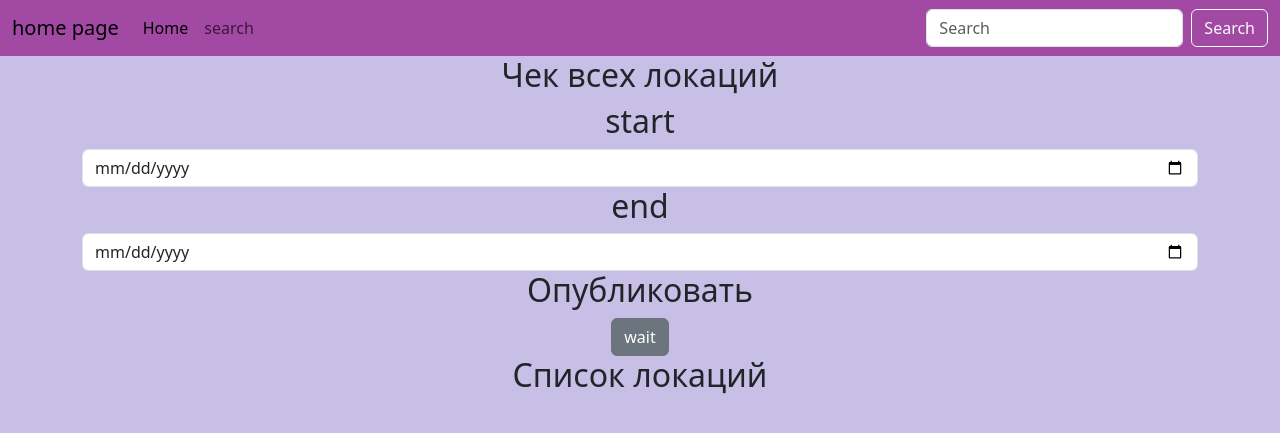
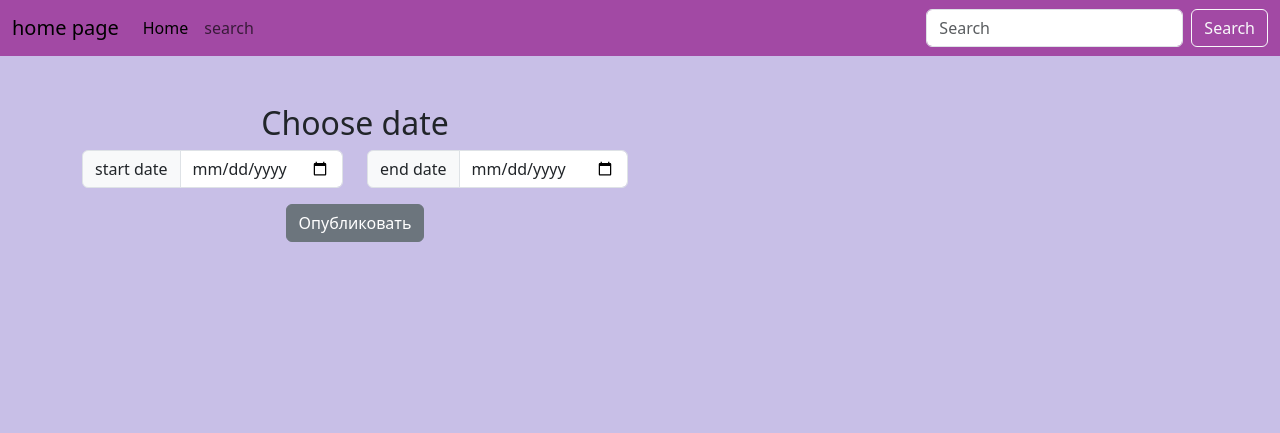
Before and after one commit to na07/boooking_site, a Django app: page /check_locations/ in a window 1280 px wide. Shown: the top 433 px of the page. Run offline with Django 5.2, Linux system fonts and the light colour scheme; data that the repository does not hold is empty; some libraries are stand-ins or nearby versions.

Commit message:
html update detail_location.html and else

```diff
--- a/booking/urls.py
+++ b/booking/urls.py
@@ -6,5 +6,6 @@ app_name = "booking"
 urlpatterns = [
     path("", views.home_view, name = "home"),
     path("check_locations/", views.check_location_view, name = "check_location"),
+    path("detail_location/<int:location_id>", views.detail_location_view, name="detail_location"),
 
 ]
--- a/booking/views.py
+++ b/booking/views.py
@@ -1,5 +1,5 @@
 from django.http import HttpRequest, HttpResponse
-from django.shortcuts import render
+from django.shortcuts import render, redirect
 from .models import Location
 from datetime import datetime
 
@@ -25,3 +25,11 @@ def check_location_view(request:HttpRequest) -> HttpResponse:
     else:
         filtered_locations = locations
     return render(request, "booking/check_location.html", {"locations":filtered_locations})
+
+def detail_location_view(request:HttpRequest, location_id:int) -> HttpResponse:
+    try:
+        location = Location.objects.get(pk=location_id)
+    except Location.DoesNotExist:
+        return redirect("booking:check_location")
+
+    return render(request, "booking/detail_location.html", {"location":location})
--- a/templates/base/base.html
+++ b/templates/base/base.html
@@ -6,8 +6,30 @@
     <title>{% block title%} {% endblock %}</title>
     <link href="https://cdn.jsdelivr.net/npm/bootstrap@5.3.3/dist/css/bootstrap.min.css" rel="stylesheet" integrity="sha384-QWTKZyjpPEjISv5WaRU9OFeRpok6YctnYmDr5pNlyT2bRjXh0JMhjY6hW+ALEwIH" crossorigin="anonymous">
   </head>
-  <body>
-    <div class = "container">
+<body style="background-color: #c8bfe7">
+<nav class="navbar navbar-expand-lg" style="background-color: #a249a4;">
+  <div class="container-fluid">
+    <a class="navbar-brand" href="#">home page</a>
+    <button class="navbar-toggler" type="button" data-bs-toggle="collapse" data-bs-target="#navbarSupportedContent" aria-controls="navbarSupportedContent" aria-expanded="false" aria-label="Toggle navigation">
+      <span class="navbar-toggler-icon"></span>
+    </button>
+    <div class="collapse navbar-collapse" id="navbarSupportedContent">
+      <ul class="navbar-nav me-auto mb-2 mb-lg-0">
+        <li class="nav-item">
+          <a class="nav-link active" aria-current="page" href="http://127.0.0.1:8000/">Home</a>
+        </li>
+        <li class="nav-item">
+          <a class="nav-link" href="http://127.0.0.1:8000/check_locations/">search</a>
+        </li>
+      </ul>
+      <form class="d-flex" role="search">
+        <input class="form-control me-2" type="search" placeholder="Search" aria-label="Search">
+        <button class="btn btn-outline-light" type="submit">Search</button>
+      </form>
+    </div>
+  </div>
+</nav>
+    <div class = "container mt-5">
     {% block content %}
     {% endblock %}
     </div>
--- a/templates/booking/check_location.html
+++ b/templates/booking/check_location.html
@@ -1,54 +1,54 @@
-<!doctype html>
-<html lang="en">
-  <head style="background-color: #a249a4" >
-    <meta charset="utf-8">
-    <meta name="viewport" content="width=device-width, initial-scale=1">
-    <title>{% block title%} {% endblock %}</title>
+{% extends "base/base.html" %}
+{% block title %} список локаций
+{% endblock %}
+{% block content %}
 
-    <link href="https://cdn.jsdelivr.net/npm/bootstrap@5.3.3/dist/css/bootstrap.min.css" rel="stylesheet" integrity="sha384-QWTKZyjpPEjISv5WaRU9OFeRpok6YctnYmDr5pNlyT2bRjXh0JMhjY6hW+ALEwIH" crossorigin="anonymous">
-  </head>
-  <body style="background-color: #c8bfe7">
-          <nav class="navbar navbar-expand-lg" style="background-color: #a249a4;">
-  <div class="container-fluid">
-    <a class="navbar-brand" href="#">home page</a>
-    <button class="navbar-toggler" type="button" data-bs-toggle="collapse" data-bs-target="#navbarSupportedContent" aria-controls="navbarSupportedContent" aria-expanded="false" aria-label="Toggle navigation">
-      <span class="navbar-toggler-icon"></span>
-    </button>
-    <div class="collapse navbar-collapse" id="navbarSupportedContent">
-      <ul class="navbar-nav me-auto mb-2 mb-lg-0">
-        <li class="nav-item">
-          <a class="nav-link active" aria-current="page" href="http://127.0.0.1:8000/">Home</a>
-        </li>
-        <li class="nav-item">
-          <a class="nav-link" href="http://127.0.0.1:8000/check_locations/">search</a>
-        </li>
-      </ul>
-      <form class="d-flex" role="search">
-        <input class="form-control me-2" type="search" placeholder="Search" aria-label="Search">
-        <button class="btn btn-outline-light" type="submit">Search</button>
+      <div class="row">
+      <div class="col-lg-6">
+        <h2 class="text-center">Choose date</h2>
+        <form method="get">
+          <div class="row">
+            <div class="col-6">
+              <div class="input-group mb-3">
+                <span class="input-group-text" id="basic-addon1">start date</span>
+                <input type="date" class="form-control" name="start_date">
+              </div>
+            </div>
+            <div class="col-6">
+              <div class="input-group mb-3">
+                <span class="input-group-text" id="basic-addon2">end date</span>
+                <input type="date" class="form-control" name="end_date">
+              </div>
+            </div>
+          </div>
+
+
+        <div style="text-align: center;">
+          <button class="btn btn-secondary">Опубликовать</button>
+        </div>
       </form>
-    </div>
-  </div>
-</nav>
-      <div class="container">
-      <h2 style="text-align: center">Чек всех локаций</h2>
-      <form method="get">
-          <h2 style="text-align: center;">start</h2>
-        <input type="date" class="form-control" name="start_date">
-          <h2 style="text-align: center;">end</h2>
-        <input type="date" class="form-control" name="end_date">
-          <h2 style="text-align: center;">Опубликовать</h2>
-        <div style="text-align: center;">
-          <button class="btn btn-secondary">wait</button>
-        </div>
+      </div>
+      <div class="col-lg-6">
+          <div class="row row-cols-1 row-cols-md-2 g-4">
+        {% for location in locations %}
+          <div class="col">
+            <a href="{% url 'booking:detail_location' location.pk %}" class="text-decoration-none">
+              <div class="card">
+                <div class="card-body">
+                  <h5 class="card-title">{{ location.title }}</h5>
+                  <p class="card-text">{{ location.description }}</p>
+                </div>
+              </div>
+            </a>
+            </div>
 
-      </form>
-        <h2 style="display: flex; justify-content: center;">Список локаций</h2>
-        <div style="text-align: center;">
-        {% for location in locations %}
-        {{ location.title }}{% if not forloop.last %}, {% endif %}
+
+
+
+
         {% endfor %}
         </div>
       </div>
-      <script src="https://cdn.jsdelivr.net/npm/bootstrap@5.3.3/dist/js/bootstrap.bundle.min.js" integrity="sha384-YvpcrYf0tY"
-  </body>
+      </div>
+
+{% endblock %}
```
Also changed, not shown: templates/booking/detail_location.html (added, +26 -0 lines).
